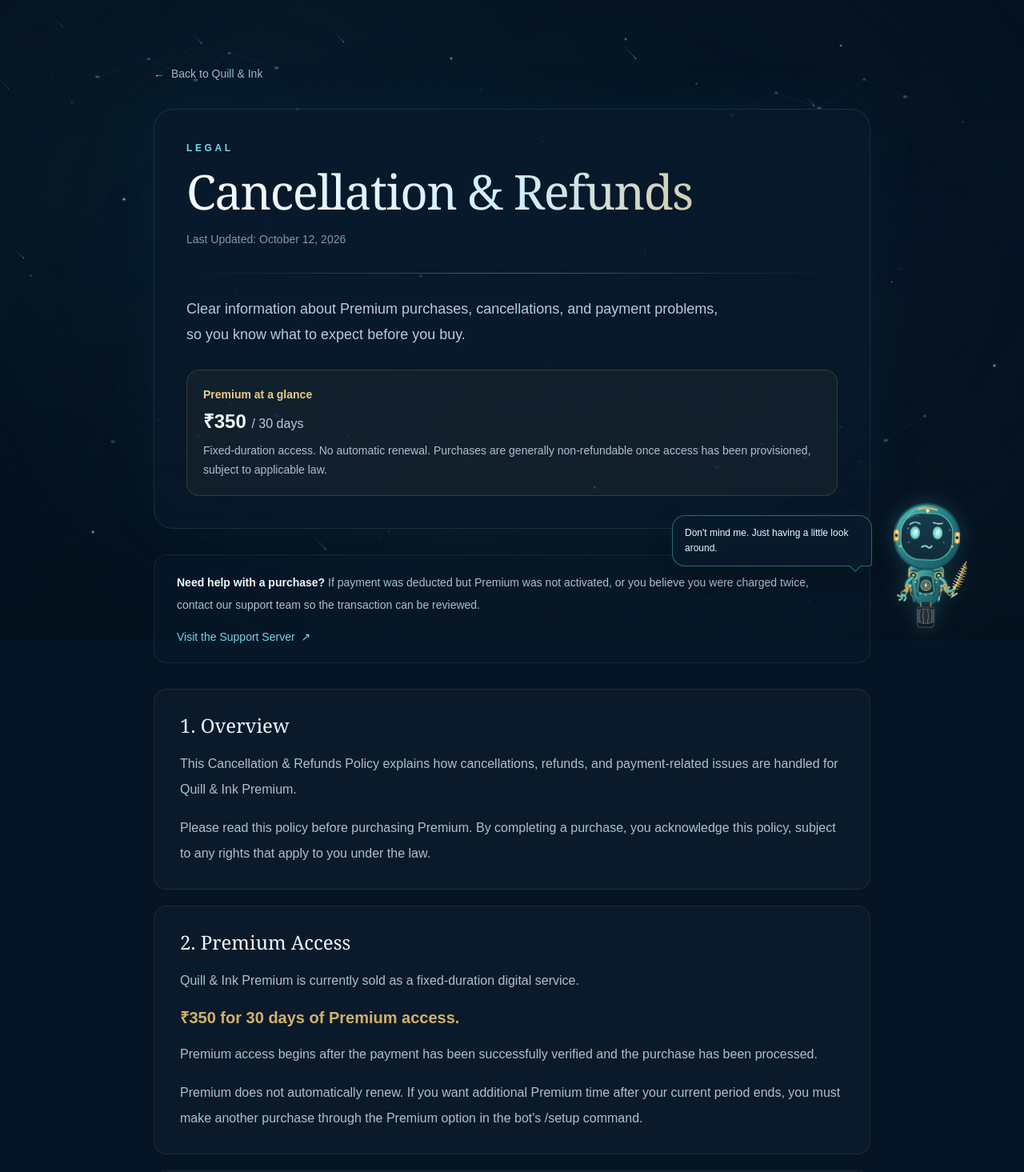
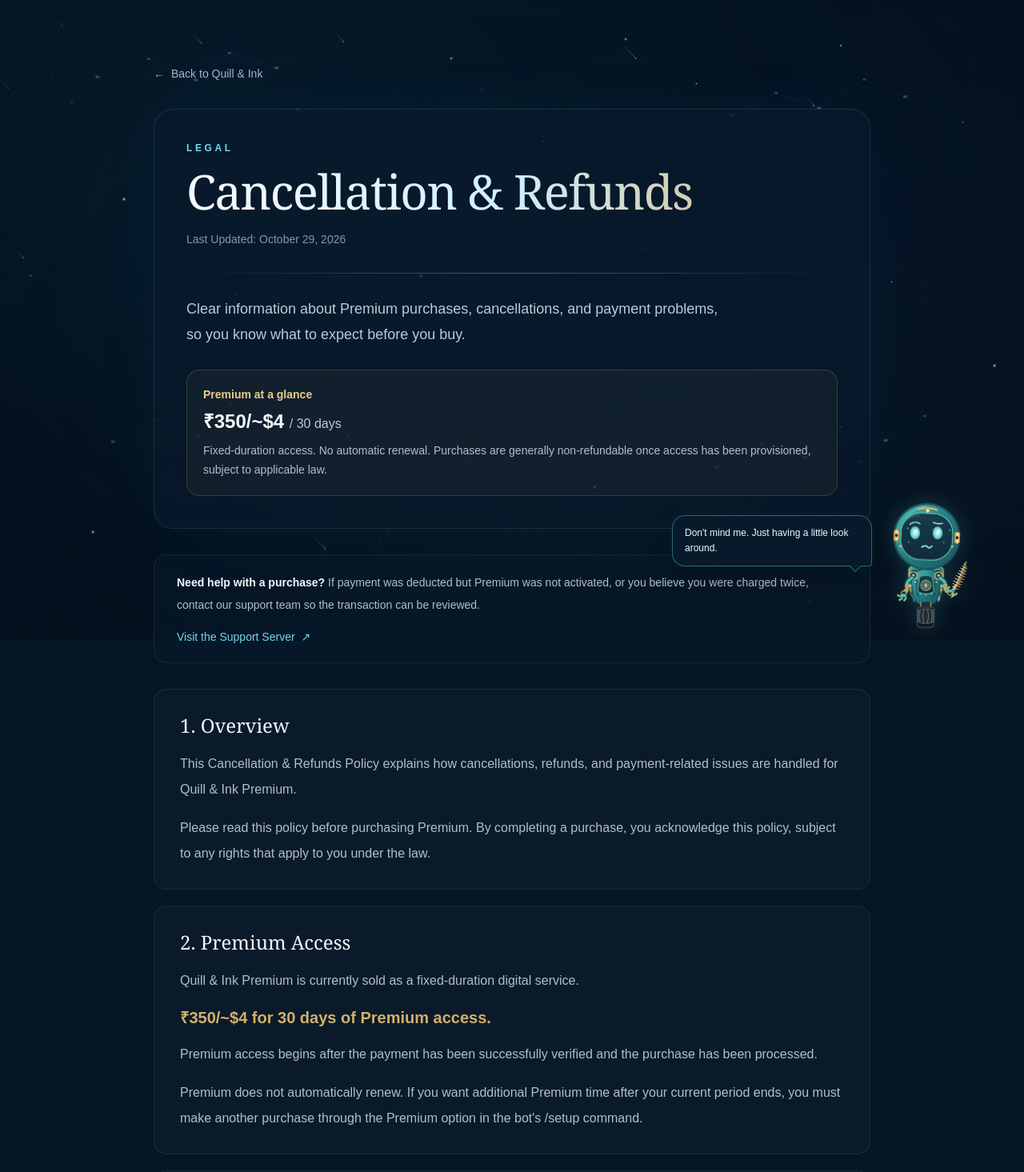
Before and after one commit to operaoftales-bit/quill-and-ink-web, a Next.js app: page /refunds in a window 1280 px wide. Shown: the top 1465 px of the page at 80% size. Built offline with nearby package versions, Linux system fonts and the light colour scheme.

Commit message:
Updated pricing information

```diff
--- a/app/assistant/components/operaMessages.ts
+++ b/app/assistant/components/operaMessages.ts
@@ -56,7 +56,7 @@
 
   pricing: [
     { text: "Considering Premium? Let's see what comes with it!", expression: "curious" },
-    { text: "Premium is ₹350 for 30 days. No mysterious arithmetic!", expression: "winking" },
+    { text: "Premium is ₹350 around $4 for 30 days. No mysterious arithmetic!", expression: "winking" },
     { text: "Take your time. The best choice is an informed one.", expression: "relaxed" },
     { text: "No pressure! Your community, your pace.", expression: "relaxed" },
     { text: "A good plan should make sense before you choose it.", expression: "proud" },
--- a/app/pricing/page.tsx
+++ b/app/pricing/page.tsx
@@ -155,7 +155,7 @@
 
                 <div className="mt-8 flex items-baseline gap-2">
                   <span className="text-5xl font-semibold tracking-tight text-white sm:text-6xl">
-                    ₹350
+                    ₹350/~$4
                   </span>
                   <span className="text-sm text-slate-400">/ 30 days</span>
                 </div>
@@ -285,7 +285,7 @@
               <li className="flex items-start gap-3">
                 <span className="mt-1 text-cyan-300">•</span>
                 <span>
-                  Premium is priced at ₹350 for a 30-day period.
+                  Premium is priced at ₹350/around $4 for a 30-day period.
                 </span>
               </li>
               <li className="flex items-start gap-3">
--- a/app/privacy/page.tsx
+++ b/app/privacy/page.tsx
@@ -164,7 +164,7 @@
           </h1>
 
           <p className="mt-5 text-sm text-[#aebfce]">
-            Last Updated: October 12, 2026
+            Last Updated: October 29, 2026
           </p>
 
           <div className="mt-8 h-px w-full bg-gradient-to-r from-cyan-400/60 via-white/10 to-transparent" />
--- a/app/refunds/page.tsx
+++ b/app/refunds/page.tsx
@@ -12,7 +12,7 @@
       title: "2. Premium Access",
       paragraphs: [
         "Quill & Ink Premium is currently sold as a fixed-duration digital service.",
-        "₹350 for 30 days of Premium access.",
+        "₹350/~$4 for 30 days of Premium access.",
         "Premium access begins after the payment has been successfully verified and the purchase has been processed.",
         "Premium does not automatically renew. If you want additional Premium time after your current period ends, you must make another purchase through the Premium option in the bot's /setup command."
       ],
@@ -119,7 +119,7 @@
           </h1>
 
           <p className="mt-5 text-sm text-[#8198ad]">
-            Last Updated: October 12, 2026
+            Last Updated: October 29, 2026
           </p>
 
           <div className="mt-8 h-px bg-gradient-to-r from-transparent via-[#73d9eb]/40 to-transparent" />
@@ -135,7 +135,7 @@
             </p>
 
             <p className="mt-2 text-2xl font-semibold text-[#f7fbff]">
-              ₹350 <span className="text-base font-normal text-[#b9cbd9]">/ 30 days</span>
+              ₹350/~$4 <span className="text-base font-normal text-[#b9cbd9]">/ 30 days</span>
             </p>
 
             <p className="mt-2 text-sm leading-6 text-[#aebfce]">
--- a/app/shipping/page.tsx
+++ b/app/shipping/page.tsx
@@ -87,7 +87,7 @@
           </h1>
 
           <p className="mt-5 text-sm text-[#8198ad]">
-            Last Updated: October 12, 2026
+            Last Updated: October 29, 2026
           </p>
 
           <div className="mt-8 h-px bg-gradient-to-r from-transparent via-[#73d9eb]/40 to-transparent" />
--- a/app/terms/page.tsx
+++ b/app/terms/page.tsx
@@ -53,13 +53,13 @@
       title: "5. Premium Services",
       paragraphs: [
         "Quill & Ink may offer paid Premium features for eligible Discord servers.",
-        "The current Premium price is ₹350 for 30 days of access.",
+        "The current Premium price is ₹350 / around $4 for 30 days of access.",
         "Premium access is associated with the applicable Discord server and is subject to successful payment verification, activation, and the availability of the relevant features.",
         "Premium does not automatically renew. If you want additional access after the purchased period expires, you must make another purchase through the Premium option in the bot's /setup command.",
         "Purchasing Premium does not give you ownership of Quill & Ink, its software, branding, infrastructure, or intellectual property.",
         "Premium features may be updated, changed, restricted, or discontinued when reasonably necessary. This does not remove any rights or remedies that cannot legally be excluded."
       ],
-      highlight: "₹350 for 30 days"
+      highlight: "₹350/~$4 for 30 days"
     },
     {
       title: "6. Payments",
@@ -211,7 +211,7 @@
             </h1>
 
             <p className="mt-5 text-sm text-[#8198ad]">
-              Last Updated: October 12, 2026
+              Last Updated: October 29, 2026
             </p>
 
             <div className="mt-8 h-px bg-gradient-to-r from-[#69d9eb]/50 via-white/[0.08] to-transparent" />
@@ -228,7 +228,7 @@
             <span className="font-semibold text-[#f1f8fa]">
               Using Premium?
             </span>{" "}
-            Premium currently costs ₹350 for 30 days and does not automatically
+            Premium currently costs ₹350 / around $4 for 30 days and does not automatically
             renew. Please review our{" "}
             <a
               href="/refunds"
--- a/lib/knowledge/approved/about-quill-and-ink.md
+++ b/lib/knowledge/approved/about-quill-and-ink.md
@@ -53,7 +53,7 @@
 
 Premium is an optional purchase for communities that want access to additional Quill & Ink experiences.
 
-**Price:** ₹350 for 30 days.
+**Price:** ₹350 / around $4 for 30 days.
 
 Premium includes:
 - Access to Premium plugins and experiences.
@@ -125,7 +125,7 @@
 - Explain the bot in terms of what it helps server owners and members accomplish.
 - Recommend plugins according to the user's actual needs, using the approved plugin documentation.
 - Apply the approved-file Premium classification rule exactly.
-- Explain the Premium price as ₹350 for 30 days, with no automatic renewal.
+- Explain the Premium price as ₹350 / around $4 for 30 days, with no automatic renewal.
 - Direct users to `/setup` for the Premium purchase option.
 - Use the official installation and support links supplied in this document.
 - Give precise commands and configuration instructions only when supported by the relevant approved plugin file.
--- a/lib/knowledge/approved/bot-overview.md
+++ b/lib/knowledge/approved/bot-overview.md
@@ -66,7 +66,7 @@
 https://discord.gg/3qbKqxBJDa
 
 ## Premium
-Quill & Ink Premium costs ₹350 for 30 days and does not automatically renew.
+Quill & Ink Premium costs ₹350 / around $4 for 30 days and does not automatically renew.
 
 Premium purchases are initiated through the bot in Discord. Run `/setup`, select the Premium option, and follow the instructions provided by the bot.
 
--- a/lib/knowledge/approved/premium-and-basic.md
+++ b/lib/knowledge/approved/premium-and-basic.md
@@ -26,7 +26,7 @@
 Do not invent or infer access levels from a plugin's name. When answering questions about a specific plugin, check its approved knowledge file and the plugin index.
 
 ## Premium Price and Duration
-Quill & Ink Premium costs ₹350 for 30 days.
+Quill & Ink Premium costs ₹350 / around $4 for 30 days.
 
 The subscription does not automatically renew. Users should follow the purchase flow provided by the bot for the current purchase instructions.
 
--- a/lib/knowledge/approved/website-guide.md
+++ b/lib/knowledge/approved/website-guide.md
@@ -17,7 +17,7 @@
 Each plugin has a detail page associated with its plugin ID. Visitors can use these pages to learn more about individual plugins. Consult the actual plugin data and details for specific commands, requirements, and functionality.
 
 ### Pricing (`/pricing`)
-Explains the available Premium offering and pricing. Quill & Ink Premium costs ₹350 for 30 days and does not automatically renew. Premium purchases are made through the bot in Discord, not directly through the website.
+Explains the available Premium offering and pricing. Quill & Ink Premium costs ₹350 / around $4 for 30 days and does not automatically renew. Premium purchases are made through the bot in Discord, not directly through the website.
 
 To begin the Premium purchase process, run `/setup` in the Discord server, select the Premium option, and follow the instructions provided by the bot.
 
```
